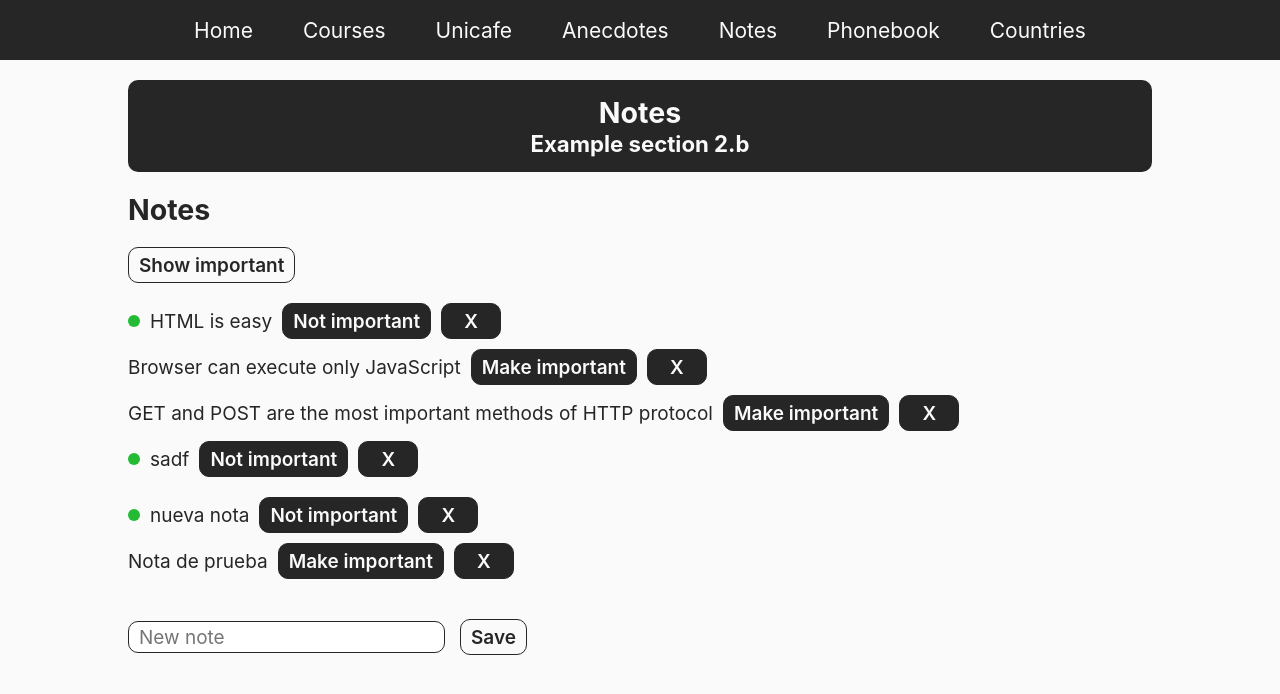
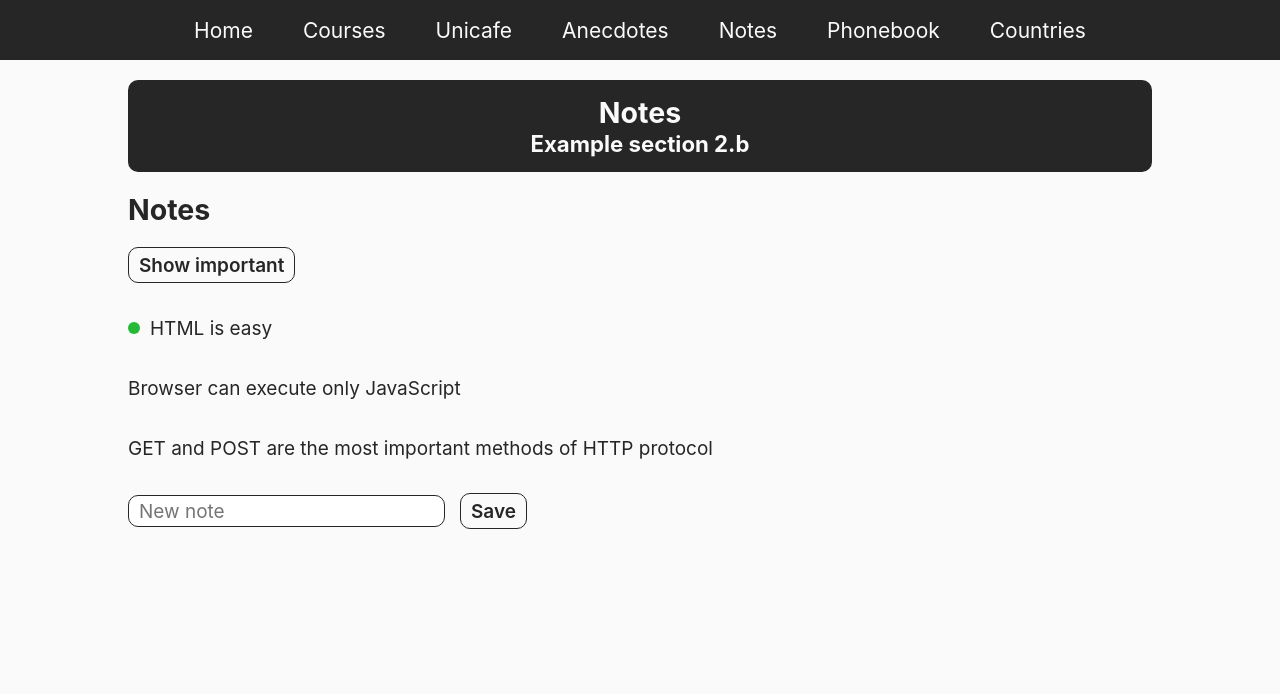
Before and after one commit to juancaricodev/fullstack-bootcamp, a React app: page /notes in a window 1280 px wide. Shown: the top 694 px of the page. Built offline with nearby package versions, Linux system fonts and the light colour scheme; data requests are answered from the project's data file.

Commit message:
feat(Notes): showing buttons only when hover on li; improving the way of rendering the list for  non-deleted items

```diff
--- a/db.json
+++ b/db.json
@@ -26,7 +26,7 @@
       "content": "sadf",
       "date": "2021-02-21T15:39:03.495Z",
       "important": true,
-      "deleted": false
+      "deleted": true
     },
     {
       "id": 5,
@@ -40,14 +40,14 @@
       "content": "nueva nota",
       "date": "2021-02-21T15:44:17.357Z",
       "important": true,
-      "deleted": false
+      "deleted": true
     },
     {
       "id": 7,
       "content": "Nota de prueba",
       "date": "2021-02-21T15:44:31.372Z",
-      "important": false,
-      "deleted": false
+      "important": true,
+      "deleted": true
     },
     {
       "id": 8,
--- a/src/assets/styles/containers/Notes.scss
+++ b/src/assets/styles/containers/Notes.scss
@@ -13,6 +13,7 @@
     gap: 10px;
 
     li {
+      height: 50px;
       display: flex;
       align-items: center;
       gap: 10px;
@@ -26,7 +27,16 @@
       }
 
       button {
+        display: none;
         @include btn($color-black, $color-black, $color-white);
+      }
+
+      &:hover {
+        background-color: $color-grey-1;
+
+        button {
+          display: block;
+        }
       }
     }
   }
--- a/src/assets/styles/global.scss
+++ b/src/assets/styles/global.scss
@@ -1,6 +1,9 @@
 // Colors
 $color-white: #fafafa;
 $color-black: #262626;
+$color-grey-1: rgba($color: $color-black, $alpha: 0.1);
+$color-grey-2: rgba($color: $color-black, $alpha: 0.3);
+$color-grey-3: rgba($color: $color-black, $alpha: 0.5);
 $color-red: #bb2124;
 $color-green: #22bb33;
 
--- a/src/containers/Notes.jsx
+++ b/src/containers/Notes.jsx
@@ -97,11 +97,9 @@ const Notes = () => {
 
         <ul>
           {notesToShow.map(note => (
+            note.deleted === false
+            && (
               <li key={note.id}>
-              {
-                note.deleted === false
-                  ? (
-                    <>
                 {note.important ? <span className='note-important' /> : null}
 
                 <p>{note.content}</p>
@@ -111,10 +109,8 @@ const Notes = () => {
                 </button>
 
                 <button type='button' className='note-delete' onClick={() => handleDelete(note.id)}>X</button>
-                    </>
-                  ) : null
-              }
               </li>
+            )
           ))}
         </ul>
 
```
Lines whose indentation alone changed are shown as unchanged.
